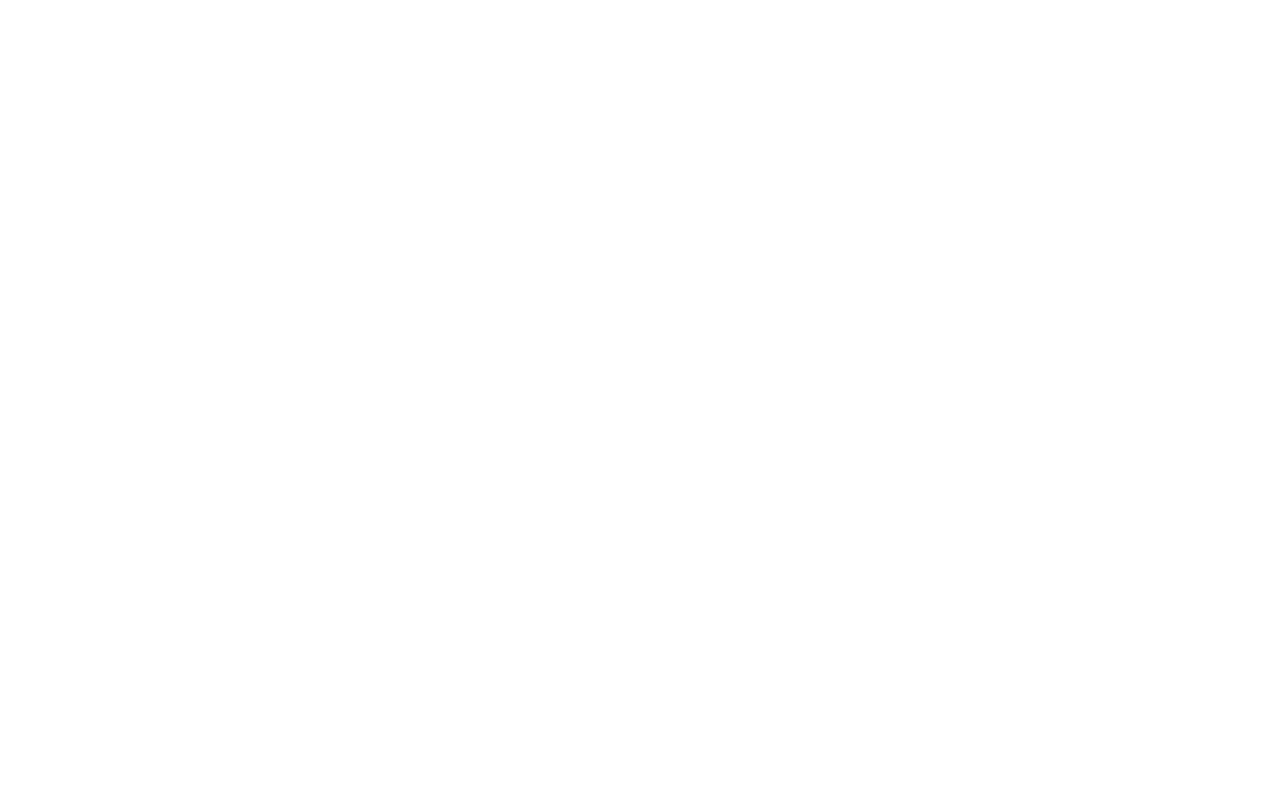
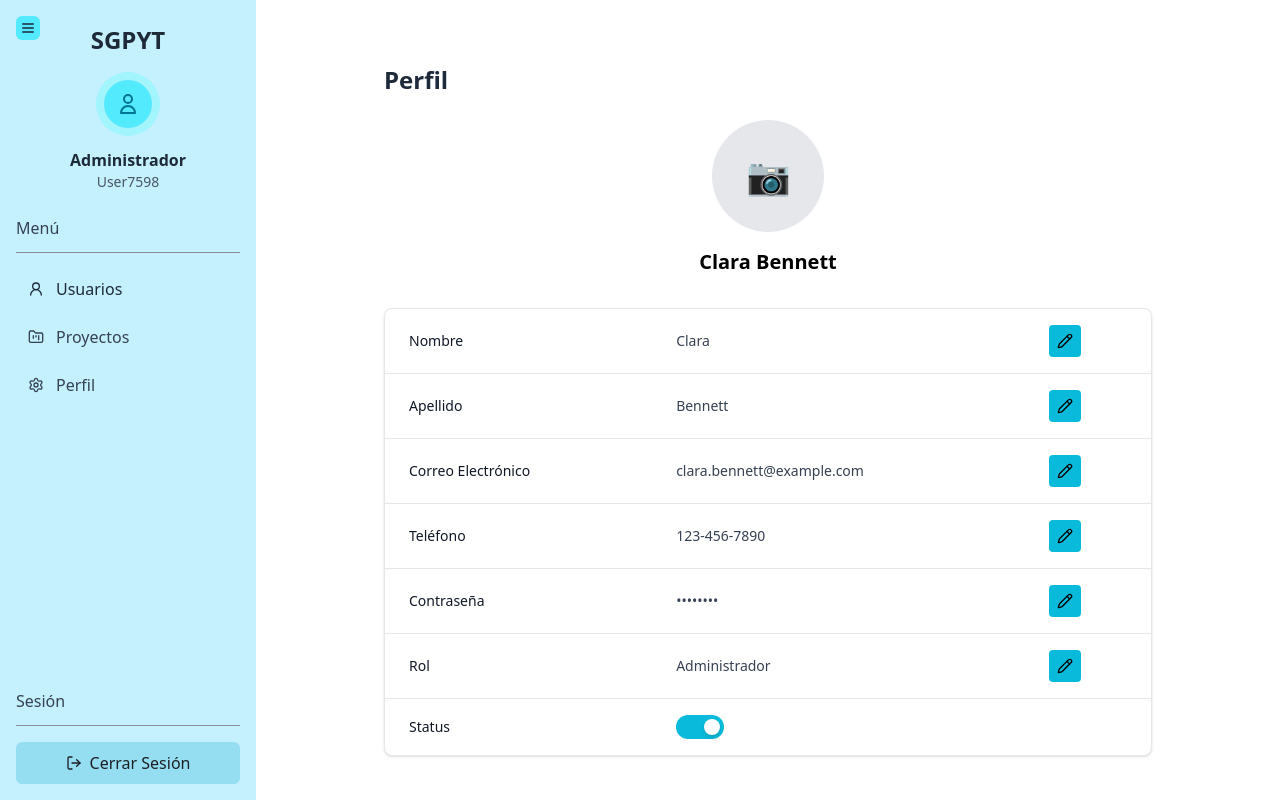
Before and after one commit to JulioCesarGutierrezRojas/SDGPYT, a React (Vite) app in the folder frontend/: page /admin/perfil in a window 1280 px wide. Before the commit this address had no page. Built offline with nearby package versions, Linux system fonts and the light colour scheme.

Commit message:
pantalla de perfil de usuario

```diff
--- a/frontend/src/components/Layouts/AdminLayout.jsx
+++ b/frontend/src/components/Layouts/AdminLayout.jsx
@@ -7,7 +7,7 @@
     const [sidebarOpen, setSidebarOpen] = useState(true);
 
     return (
-        <div className="flex min-h-screen">
+        <div className="flex min-h-screen relative overflow-visible">
 
             <div className={`${sidebarOpen ? "w-64" : "w-16"} bg-[var(--color-azul-200)] flex flex-col transition-all duration-300`}>
 
--- /dev/null
+++ b/frontend/src/modules/auth/views/profile/EditFieldModal.jsx
@@ -0,0 +1,41 @@
+import { useState } from "react";
+
+const EditFieldModal = ({ fieldKey, label, value, onSave, onClose }) => {
+  const [inputValue, setInputValue] = useState(value);
+
+  const handleSave = () => {
+    onSave(inputValue);
+  };
+
+  return (
+    <div className="fixed inset-0 z-50 flex items-center justify-center pointer-events-none">
+      <div
+        className="bg-white rounded-lg shadow-lg w-full max-w-md p-6 border border-gray-300 pointer-events-auto"
+      >
+        <h2 className="text-lg font-semibold mb-4">Editar {label}</h2>
+        <input
+          type="text"
+          className="w-full px-4 py-2 border border-gray-300 rounded-md focus:outline-none focus:ring-2 focus:ring-cyan-400"
+          value={inputValue}
+          onChange={(e) => setInputValue(e.target.value)}
+        />
+        <div className="mt-6 flex justify-end gap-3">
+          <button
+            className="px-4 py-2 bg-gray-300 text-gray-800 rounded hover:bg-gray-400"
+            onClick={onClose}
+          >
+            Cancelar
+          </button>
+          <button
+            className="px-4 py-2 bg-[var(--color-azul-600)] text-white rounded hover:bg-cyan-400"
+            onClick={handleSave}
+          >
+            Guardar
+          </button>
+        </div>
+      </div>
+    </div>
+  );
+};
+
+export default EditFieldModal;
--- /dev/null
+++ b/frontend/src/modules/auth/views/profile/ToggleSwitch.jsx
@@ -0,0 +1,15 @@
+const Toggle = ({ isOn, handleToggle }) => {
+    return (
+        <div
+            onClick={handleToggle}
+            className={`w-12 h-6 flex items-center rounded-full p-1 cursor-pointer transition-colors
+                ${isOn ? "bg-[var(--color-azul-600)]" : "bg-gray-300"} hover:bg-cyan-300`}
+        >
+            <div
+                className={`bg-white w-4 h-4 rounded-full shadow-md transform duration-300 ${isOn ? "translate-x-6" : "translate-x-0"}`}
+            />
+        </div>
+    );
+};
+
+export default Toggle;
--- /dev/null
+++ b/frontend/src/modules/auth/views/profile/UserProfile.jsx
@@ -0,0 +1,108 @@
+import { useState } from "react";
+import { Pencil } from "lucide-react";
+import EditFieldModal from "./EditFieldModal"; // Modal para editar campos
+import Toggle from "./ToggleSwitch"; // Componente personalizado para el switch
+
+const UserProfile = () => {
+    const [user, setUser] = useState({
+        nombre: "Clara",
+        apellido: "Bennett",
+        correo: "clara.bennett@example.com",
+        telefono: "123-456-7890",
+        contraseña: "••••••••",
+        rol: "Administrador",
+        status: true,
+    });
+
+    const [selectedField, setSelectedField] = useState(null);
+    const [showModal, setShowModal] = useState(false);
+
+    const handleEditClick = (fieldKey) => {
+        setSelectedField(fieldKey);
+        setShowModal(true);
+    };
+
+    const handleSaveField = (newValue) => {
+        setUser({ ...user, [selectedField]: newValue });
+        setShowModal(false);
+    };
+
+    const fieldLabels = {
+        nombre: "Nombre",
+        apellido: "Apellido",
+        correo: "Correo Electrónico",
+        telefono: "Teléfono",
+        contraseña: "Contraseña",
+        rol: "Rol",
+    };
+
+    return (
+        <>
+            {/* Aquí aplicamos el blur y opacidad SOLO al fondo */}
+            <div className={`max-w-3xl mx-auto mt-10 transition-all duration-300 ${showModal ? 'blur-sm opacity-60 pointer-events-none' : ''}`}>
+                {/* Título */}
+                <h1 className="text-2xl font-bold text-gray-800 mb-6">Perfil</h1>
+
+                {/* Foto de perfil y nombre */}
+                <div className="flex flex-col items-center mb-8">
+                    <div className="w-28 h-28 rounded-full bg-gray-200 flex items-center justify-center text-4xl text-gray-500">
+                        {/* Podrías poner una imagen aquí */}
+                        📷
+                    </div>
+                    <h2 className="mt-4 text-xl font-semibold">{`${user.nombre} ${user.apellido}`}</h2>
+                </div>
+
+                {/* Tabla de datos */}
+                <div className="bg-white rounded-lg shadow-sm border border-gray-200 overflow-hidden">
+                    <table className="w-full">
+                        <tbody className="divide-y divide-gray-200">
+                            {Object.entries(fieldLabels).map(([key, label]) => (
+                                <tr key={key} className="hover:bg-gray-50">
+                                    <td className="px-6 py-4 text-sm font-medium text-gray-900">{label}</td>
+                                    <td className="px-6 py-4 text-sm text-gray-700">
+                                        {key === "contraseña" ? "••••••••" : user[key]}
+                                    </td>
+                                    <td className="px-6 py-4 text-right">
+                                        <button
+                                            onClick={() => handleEditClick(key)}
+                                            className="bg-[var(--color-azul-600)] hover:bg-cyan-300 text-black w-8 h-8 flex items-center justify-center rounded transition-colors"
+                                        >
+                                            <Pencil size={16} />
+                                        </button>
+                                    </td>
+                                </tr>
+                            ))}
+
+                            {/* Status con switch */}
+                            <tr className="hover:bg-gray-50">
+                                <td className="px-6 py-4 text-sm font-medium text-gray-900">Status</td>
+                                <td className="px-6 py-4">
+                                    <Toggle
+                                        isOn={user.status}
+                                        handleToggle={() =>
+                                            setUser({ ...user, status: !user.status })
+                                        }
+                                    />
+                                </td>
+                                <td></td>
+                            </tr>
+                        </tbody>
+                    </table>
+                </div>
+            </div>
+
+            {/* Modal DEBE estar fuera del div anterior para no tomar el blur/opacidad */}
+            {showModal && selectedField && (
+                <EditFieldModal
+                    fieldKey={selectedField}
+                    label={fieldLabels[selectedField]}
+                    value={user[selectedField]}
+                    onSave={handleSaveField}
+                    onClose={() => setShowModal(false)}
+                />
+            )}
+        </>
+    );
+};
+
+export default UserProfile;
--- a/frontend/src/router/router.jsx
+++ b/frontend/src/router/router.jsx
@@ -5,6 +5,7 @@
 import UserRegister from "../modules/users/views/userRegister";
 import ForgotPassword from "../modules/auth/views/ForgotPassword";
 import Register from "../modules/auth/views/Register";
+import UserProfile from "../modules/auth/views/profile/UserProfile";
 
 const AppRouter = () => {
   return (
@@ -17,6 +18,7 @@
         <Route path="/admin" element={<AdminLayout/>}>
           <Route path="usuarios" element={<UserList />} />
           <Route path="registroUsuario" element={<UserRegister />} />
+          <Route path="perfil" element={<UserProfile />} />
         </Route>
 
         {/*<Route path="*" element={<NotFound />} />*/}
```
Also changed, not shown: frontend/src/modules/users/views/editUser.jsx (+34 -34 lines).
